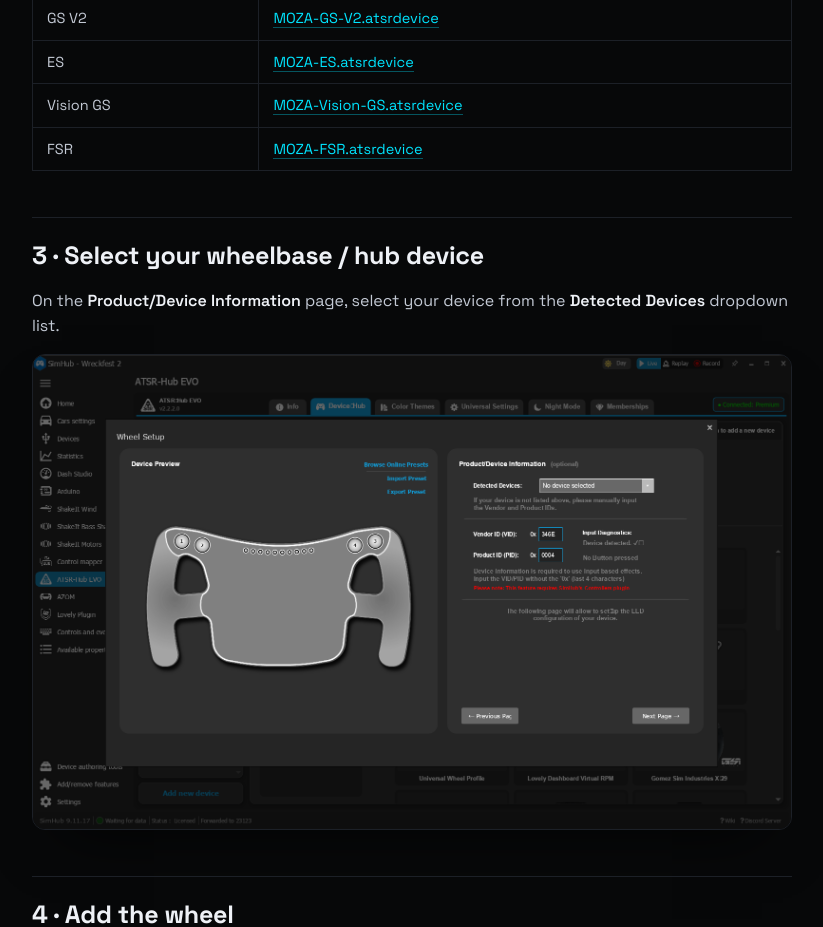
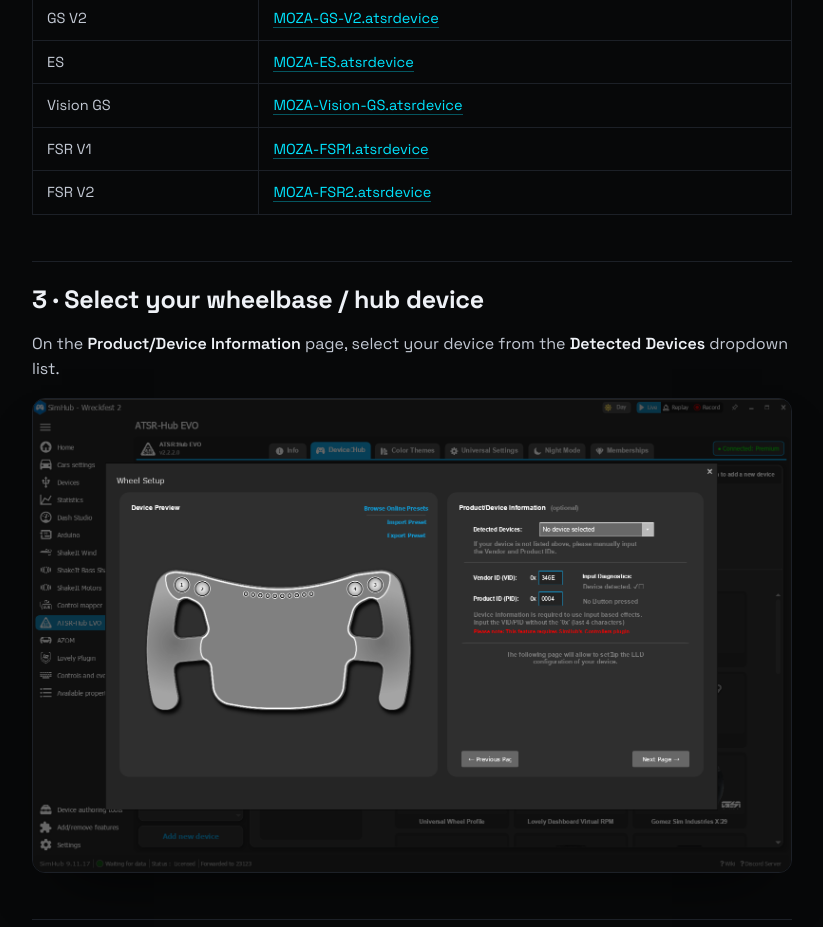
Before and after one commit to giantorth/giant.orth.cc, an Eleventy site: page site/guides/atsr-led-profiles.md in a window 1280 px wide. Shown: the part 2201-3128 px from the top of the page, without its empty margins (306-1129 px from the left). Built offline with nearby package versions, Linux system fonts and the light colour scheme; Eleventy itself is replaced by a stand-in of ours; files that its build step writes are made by us from their sources.

Commit message:
Update FSR presets for ATSR

```diff
--- a/site/guides/atsr-led-profiles.md
+++ b/site/guides/atsr-led-profiles.md
@@ -50,7 +50,8 @@
 | GS V2 | [MOZA-GS-V2.atsrdevice](/docs/ATSR/MOZA-GS-V2.atsrdevice) |
 | ES | [MOZA-ES.atsrdevice](/docs/ATSR/MOZA-ES.atsrdevice) |
 | Vision GS | [MOZA-Vision-GS.atsrdevice](/docs/ATSR/MOZA-Vision-GS.atsrdevice) |
-| FSR | [MOZA-FSR.atsrdevice](/docs/ATSR/MOZA-FSR.atsrdevice) |
+| FSR V1 | [MOZA-FSR1.atsrdevice](/docs/ATSR/MOZA-FSR1.atsrdevice) |
+| FSR V2 | [MOZA-FSR2.atsrdevice](/docs/ATSR/MOZA-FSR2.atsrdevice) |
 
 ## 3 · Select your wheelbase / hub device
 
```
Also changed, not shown: 3 other files.
